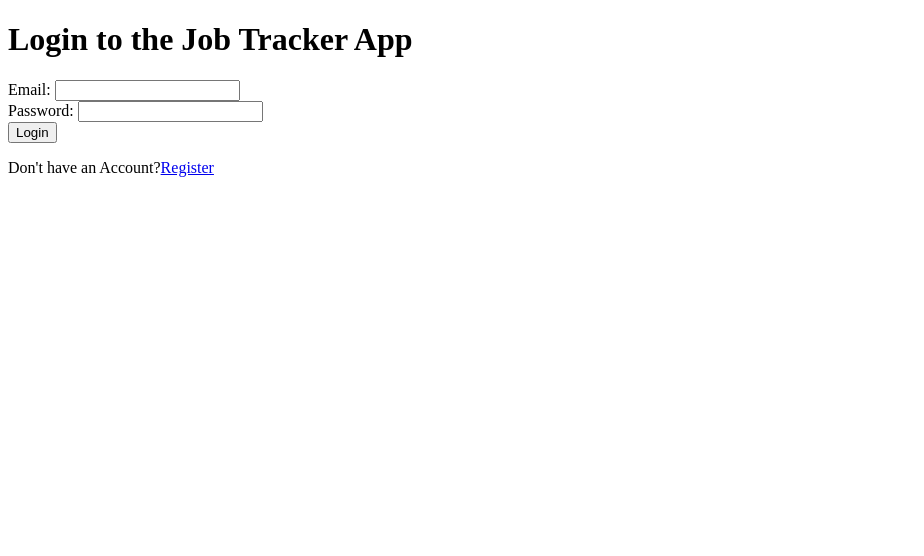
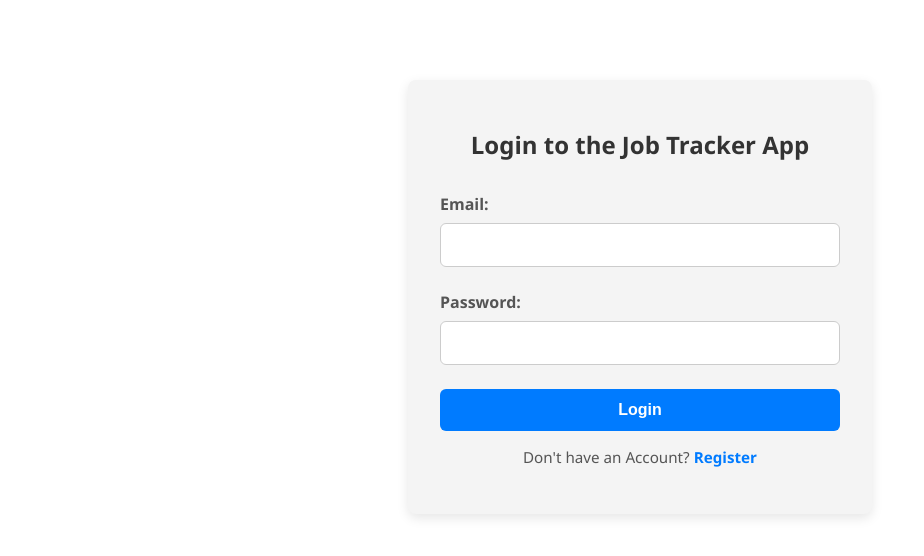
Before and after one commit to George-Dev-Web/jobTrackerApp, a React (Vite) app: page /login in a window 1280 px wide. Shown: the top 556 px of the page, without its empty margins (0-924 px from the left). Built offline with nearby package versions, Linux system fonts and the light colour scheme; no server answers.

Commit message:
First CSS iteration

```diff
--- /dev/null
+++ b/src/pages/Login.css
@@ -0,0 +1,82 @@
+/* Login.css */
+
+main {
+  max-width: 400px;
+  margin: 5rem auto;
+  padding: 2rem;
+  border-radius: 8px;
+  background-color: #f4f4f4;
+  box-shadow: 0 4px 12px rgba(0, 0, 0, 0.1);
+  font-family: "Segoe UI", Tahoma, Geneva, Verdana, sans-serif;
+}
+
+header h1 {
+  text-align: center;
+  margin-bottom: 2rem;
+  font-size: 1.5rem;
+  color: #333;
+}
+
+form {
+  display: flex;
+  flex-direction: column;
+}
+
+.formElement {
+  margin-bottom: 1.5rem;
+  display: flex;
+  flex-direction: column;
+}
+
+.formElement label {
+  font-weight: bold;
+  margin-bottom: 0.5rem;
+  color: #555;
+}
+
+.formElement input {
+  padding: 0.75rem;
+  border-radius: 6px;
+  border: 1px solid #ccc;
+  font-size: 1rem;
+  transition: border-color 0.3s ease;
+}
+
+.formElement input:focus {
+  border-color: #007bff;
+  outline: none;
+}
+
+button {
+  padding: 0.75rem;
+  background-color: #007bff;
+  color: white;
+  border: none;
+  border-radius: 6px;
+  font-size: 1rem;
+  font-weight: bold;
+  cursor: pointer;
+  transition: background-color 0.3s ease;
+}
+
+button:hover {
+  background-color: #0056b3;
+}
+
+div p {
+  margin-top: 1rem;
+  text-align: center;
+  font-size: 0.95rem;
+  color: #555;
+}
+
+a {
+  color: #007bff;
+  text-decoration: none;
+  font-weight: bold;
+  margin-left: 0.25rem;
+}
+
+a:hover {
+  text-decoration: underline;
+}
--- a/src/pages/Login.jsx
+++ b/src/pages/Login.jsx
@@ -1,35 +1,37 @@
-import { useState } from "react"
-import { Link, useNavigate } from "react-router-dom"
+import { useState } from "react";
+import "./Login.css";
 
-import { users } from "./Register"
+import { Link, useNavigate } from "react-router-dom";
 
-function Login(){
+import { users } from "./Register";
+
+function Login() {
   const [formData, setFormData] = useState({
-        email:"",
-        password:""
-    })
-    const [isAuth, setIsAuth] = useState(false)
-    const navigate = useNavigate()
+    email: "",
+    password: "",
+  });
+  const [isAuth, setIsAuth] = useState(false);
+  const navigate = useNavigate();
 
-    function handleChange(e){
+  function handleChange(e) {
     setFormData({
       ...formData,
-            [e.target.name]: e.target.value
-        })
+      [e.target.name]: e.target.value,
+    });
   }
 
-    function handleSubmit(e){
-        e.preventDefault()
-        console.log(e)
+  function handleSubmit(e) {
+    e.preventDefault();
+    console.log(e);
     fetch(`${users}?email=${formData.email}&password=${formData.password}`)
-        .then(r => r.json())
-        .then(data => {
-            if (data[0].email === formData.email){
-                setIsAuth(!isAuth)
-                sessionStorage.setItem("userId", data[0].id)
-                navigate("/")
+      .then((r) => r.json())
+      .then((data) => {
+        if (data[0].email === formData.email) {
+          setIsAuth(!isAuth);
+          sessionStorage.setItem("userId", data[0].id);
+          navigate("/");
         }
-        })
+      });
   }
 
   return (
@@ -45,7 +47,8 @@ function Login(){
             name="email"
             id="email"
             value={formData.email}
-                onChange={handleChange}/>
+            onChange={handleChange}
+          />
         </div>
         <div className="formElement">
           <label htmlFor="password">Password: </label>
@@ -54,7 +57,8 @@ function Login(){
             name="password"
             id="password"
             value={formData.password}
-                onChange={handleChange}/>
+            onChange={handleChange}
+          />
         </div>
         <button type="submit">Login</button>
       </form>
@@ -64,7 +68,8 @@ function Login(){
           <Link to={"/register"}>Register</Link>
         </p>
       </div>
-    </main>)
+    </main>
+  );
 }
 
-export default Login
+export default Login;
```
Also changed, not shown: src/App.jsx (+9 -10 lines), src/index.css (added). Lines whose indentation alone changed are shown as unchanged.
